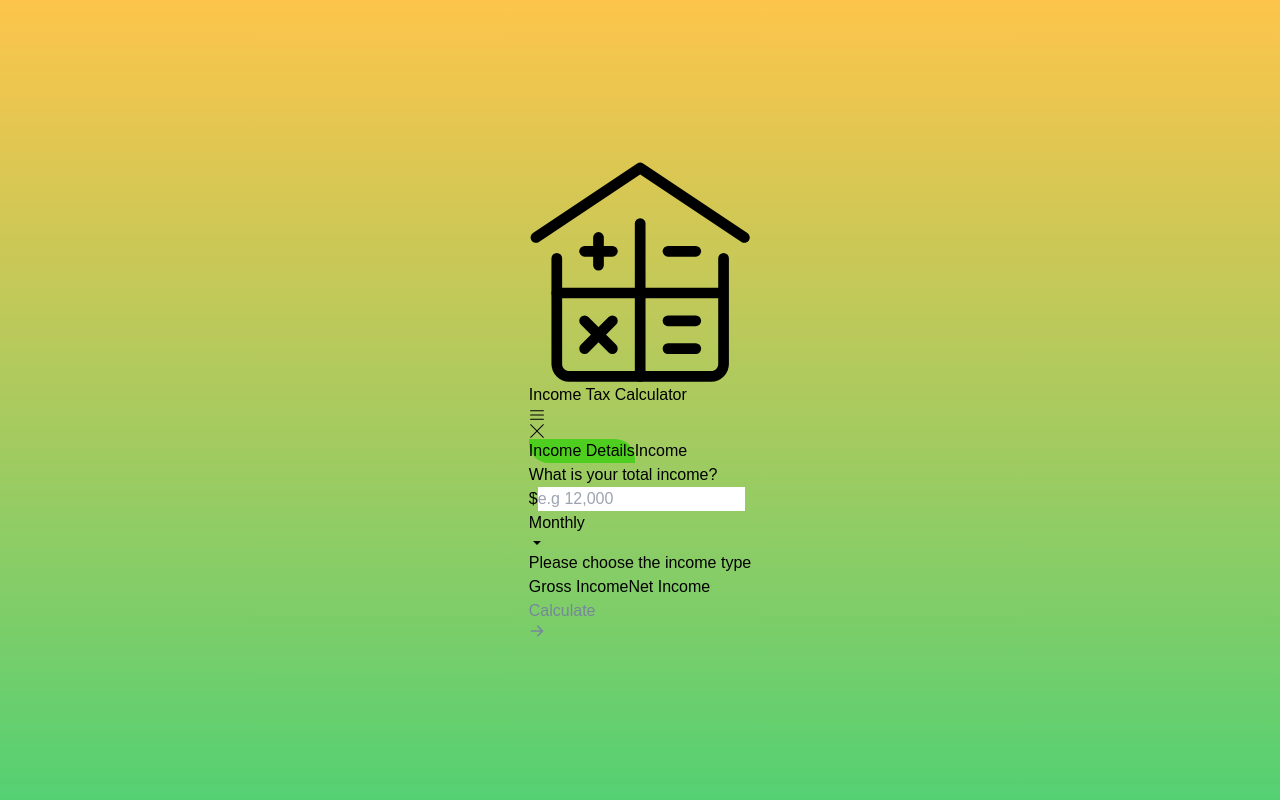
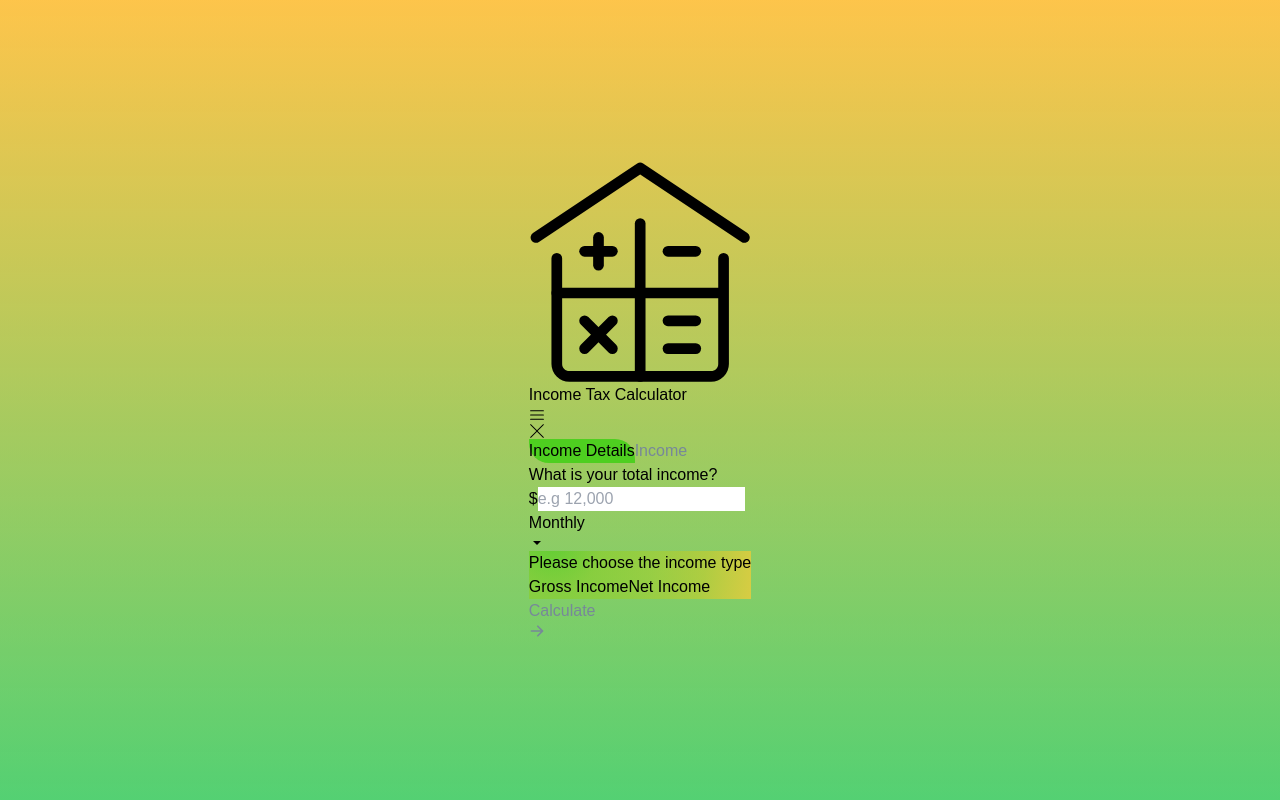
Before and after one commit to igorBudimirDev/tax-calculator, a React app: page / in a window 1280 px wide. Shown: the top 800 px of the page. Built offline with nearby package versions, Linux system fonts and the light colour scheme.

Commit message:
commit 7.2

```diff
--- a/src/App.js
+++ b/src/App.js
@@ -11,6 +11,7 @@ const App = () => {
   const [income, setincome] = useState(0);
   const [incomeType, setIncomeType] = useState('');
   const [incomeFrequency, setIncomeFrequency] = useState('Monthly');
+  const [calculated, setCalculated] = useState(false);
   return (
     <div
       className="hero w-[85%] h-[100%] flex flex-col
@@ -77,6 +78,7 @@ const App = () => {
           }}
           className="side-menu-btn2 w-[75%] h-[7%] bg-white uppercase opacity-100
           sm:text-xl"
+          disabled={calculated ? false : true}
           style={{
             backgroundColor: mainComponent === 'incomeComponent' && '#4ECF20',
           }}
@@ -90,6 +92,7 @@ const App = () => {
           incomeType={(value) => setIncomeType(value)}
           incomeFrequency={(value) => setIncomeFrequency(value)}
           mainComponent={(value) => setMainComponent(value)}
+          calculated = {(value) => setCalculated(value)}
         />
       ) : (
         <Income
--- a/src/IncomeDetails.js
+++ b/src/IncomeDetails.js
@@ -8,14 +8,16 @@ import { useState, useRef } from 'react';
 
 const IncomeDetails = (props) => {
   const [focused, setFocused] = useState(false);
-  const [income, setIncome] = useState(0);
+  const [income, setIncome] = useState(null);
   const [dropdownState, setDropdownState] = useState(false);
   const [incomeFrequency, setIncomeFrequency] = useState('Monthly');
   const [incomeType, setIncomeType] = useState('');
   useEffect(() => {
     props.incomeFrequency(incomeFrequency);
   }, [incomeFrequency]);
-
+  useEffect(() => {
+    setIncome(income);
+  }, []);
   let dropdownRef = useRef();
   useEffect(() => {
     let handler = (e) => {
@@ -45,7 +47,9 @@ const IncomeDetails = (props) => {
           <div className="flex items-center w-[82%] gap-1 pl-2">
             <span className="text-[14px] sm:text-xl">$</span>
             <input
+              value={income}
               className="w-[100%] h-[100%] sm:text-xl outline-none"
+              inputMode="numeric"
               type="number"
               onFocus={() => setFocused(true)}
               onBlur={() => setFocused(false)}
@@ -58,7 +62,8 @@ const IncomeDetails = (props) => {
           </div>
 
           <div
-            className="btn-menu flex justify-center relative w-[20%] h-[100%] border-l-[2px] border-l-mainOrange"
+            className="btn-menu flex justify-center relative
+            md:w-[20%]"
             ref={dropdownRef}
           >
             <button
@@ -96,7 +101,9 @@ const IncomeDetails = (props) => {
                   }}
                   style={{
                     color: incomeFrequency === 'Weekly' && '#4ECF20',
-                    transform: !dropdownState ? 'translateX(-30px)' : 'translateX(0)',
+                    transform: !dropdownState
+                      ? 'translateX(-30px)'
+                      : 'translateX(0)',
                     transition: '0.5s',
                     opacity: open ? '1' : '0',
                   }}
@@ -112,7 +119,9 @@ const IncomeDetails = (props) => {
                   }}
                   style={{
                     color: incomeFrequency === 'Fortnightly' && '#4ECF20',
-                    transform: !dropdownState ? 'translateX(-30px)' : 'translateX(0)',
+                    transform: !dropdownState
+                      ? 'translateX(-30px)'
+                      : 'translateX(0)',
                     transition: '0.7s',
                     opacity: open ? '1' : '0',
                   }}
@@ -128,7 +137,9 @@ const IncomeDetails = (props) => {
                   }}
                   style={{
                     color: incomeFrequency === 'Monthly' && '#4ECF20',
-                    transform: !dropdownState ? 'translateX(-30px)' : 'translateX(0)',
+                    transform: !dropdownState
+                      ? 'translateX(-30px)'
+                      : 'translateX(0)',
                     transition: '0.8s',
                     opacity: open ? '1' : '0',
                   }}
@@ -144,7 +155,9 @@ const IncomeDetails = (props) => {
                   }}
                   style={{
                     color: incomeFrequency === 'Annually' && '#4ECF20',
-                    transform: !dropdownState ? 'translateX(-30px)' : 'translateX(0)',
+                    transform: !dropdownState
+                      ? 'translateX(-30px)'
+                      : 'translateX(0)',
                     transition: '0.9s',
                     opacity: open ? '1' : '0',
                   }}
@@ -209,7 +222,10 @@ const IncomeDetails = (props) => {
        sm:text-2xl
        lg:w-[25%]"
         disabled={incomeType === '' || income < 1 ? true : false}
-        onClick={() => props.mainComponent("incomeComponent")}
+        onClick={() => {
+          props.mainComponent('incomeComponent');
+          props.calculated(true);
+        }}
       >
         <span>Calculate</span>
         <HiArrowRight />
--- a/src/styles/app.css
+++ b/src/styles/app.css
@@ -28,11 +28,7 @@ body,
   align-items: center;
 }
 .income-type { /*?||||||||||||||||||||||||||||||||||||||||||||||||||||||||||||*/
-    /* background-image: linear-gradient(
-    66.66deg,
-    #4fcf2060 -19.9%,
-    rgba(178, 214, 179, 0.527) 107.95%
-  );  */
+  background: radial-gradient(circle at 10% -20%, #4fcf20b7, #8bd00063, #b8d00056, #ddcc1575, #ffcc33b0);
 
 }
 
```
Also changed, not shown: 1 other file (tests, documents, lock files or other folders).
